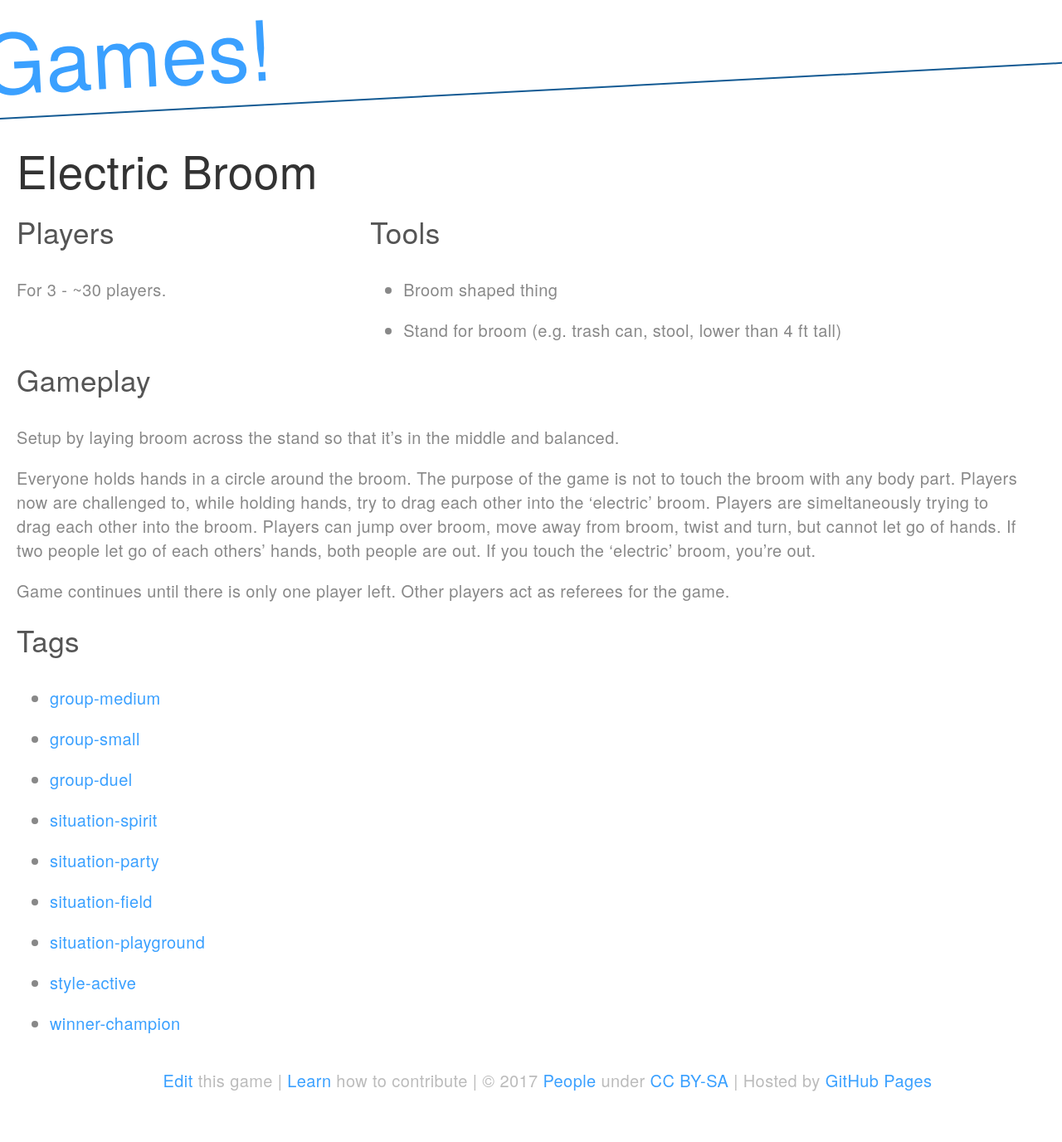
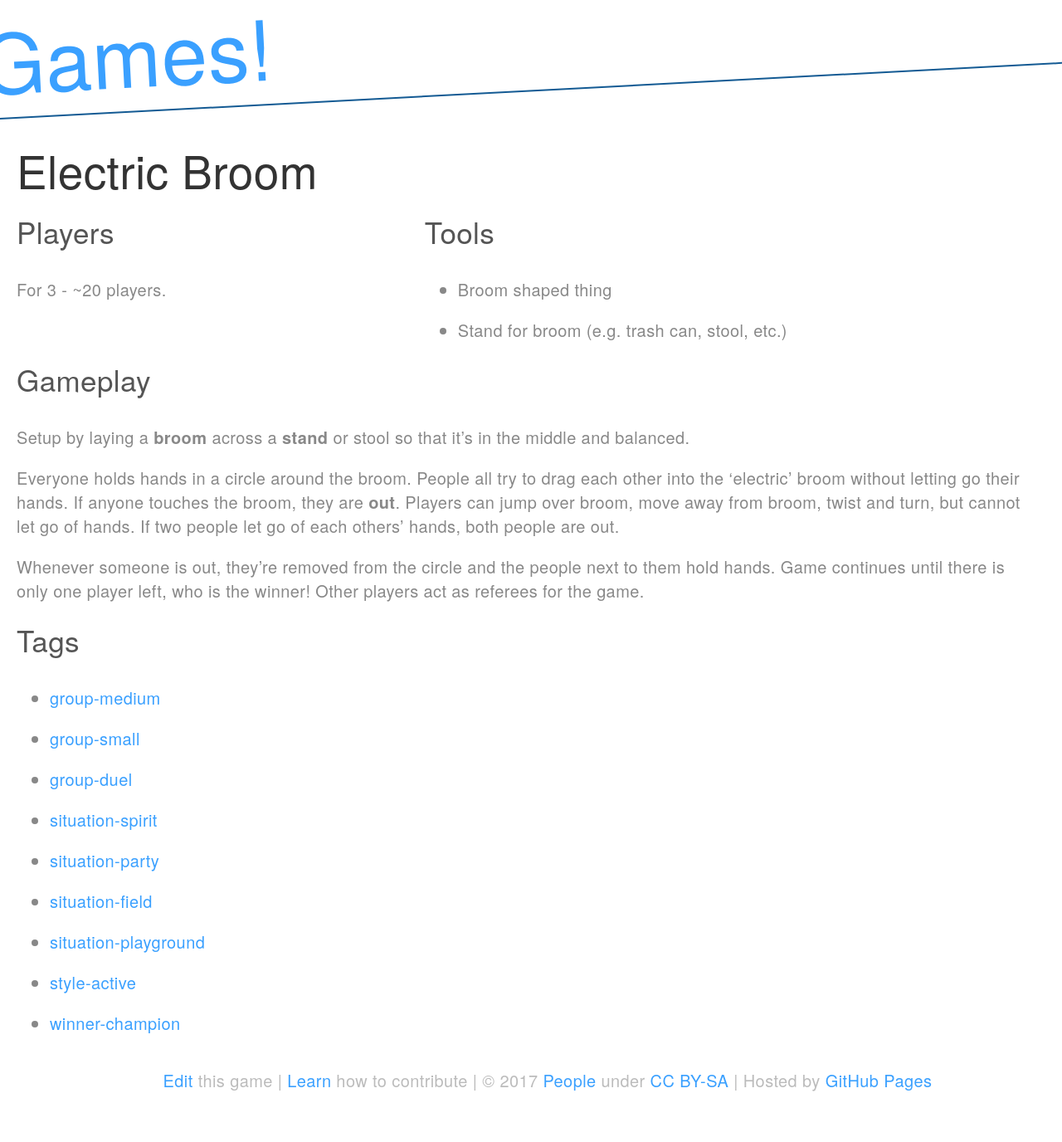
Before and after one commit to davidselassie/games, a Jekyll site: the page built from _games/electricbroom.md, in a window 1280 px wide. Shown: the whole page at 83% size. Built offline with Jekyll 4.4.1, drawn with Linux system fonts in a browser that asks for light colours.

Commit message:
Clearer Electric Broom

```diff
--- a/_games/electricbroom.md
+++ b/_games/electricbroom.md
@@ -12,14 +12,20 @@
   - winner-champion
 
 oneliner: Hold hands and pull people into a broom
-players: 3 - ~30
+players: 3 - ~20
 tools:
   - Broom shaped thing
-  - Stand for broom (e.g. trash can, stool, lower than 4 ft tall)
+  - Stand for broom (e.g. trash can, stool, etc.)
 ---
 # Gameplay
-Setup by laying broom across the stand so that it's in the middle and balanced.
+Setup by laying a **broom** across a **stand** or stool so that it's in the middle and balanced.
 
-Everyone holds hands in a circle around the broom. The purpose of the game is not to touch the broom with any body part. Players now are challenged to, while holding hands, try to drag each other into the 'electric' broom.  Players are simeltaneously trying to drag each other into the broom.  Players can jump over broom, move away from broom, twist and turn, but cannot let go of hands.  If two people let go of each others' hands, both people are out.  If you touch the 'electric' broom, you're out.
+Everyone holds hands in a circle around the broom.
+People all try to drag each other into the 'electric' broom without letting go their hands.
+If anyone touches the broom, they are **out**.
+Players can jump over broom, move away from broom, twist and turn, but cannot let go of hands.
+If two people let go of each others' hands, both people are out.
 
-Game continues until there is only one player left.  Other players act as referees for the game.
+Whenever someone is out, they're removed from the circle and the people next to them hold hands.
+Game continues until there is only one player left, who is the winner!
+Other players act as referees for the game.
```
